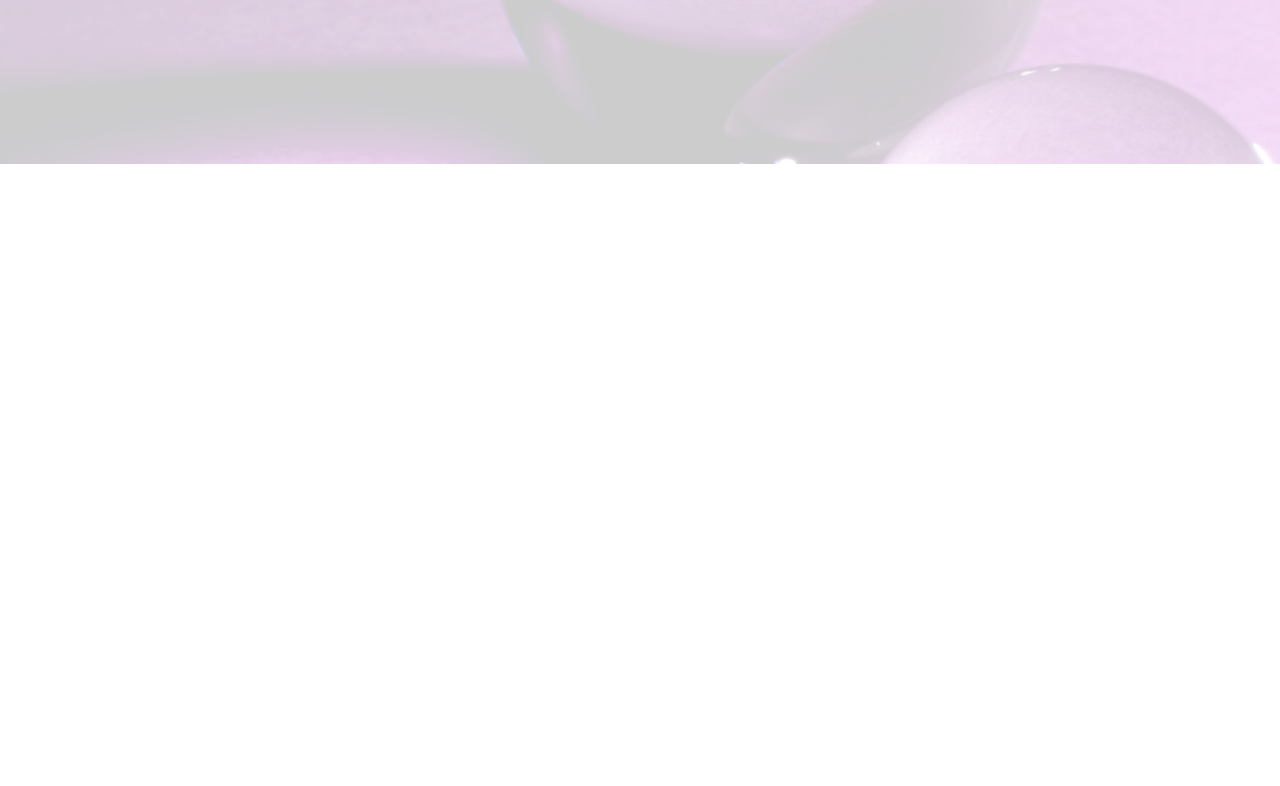
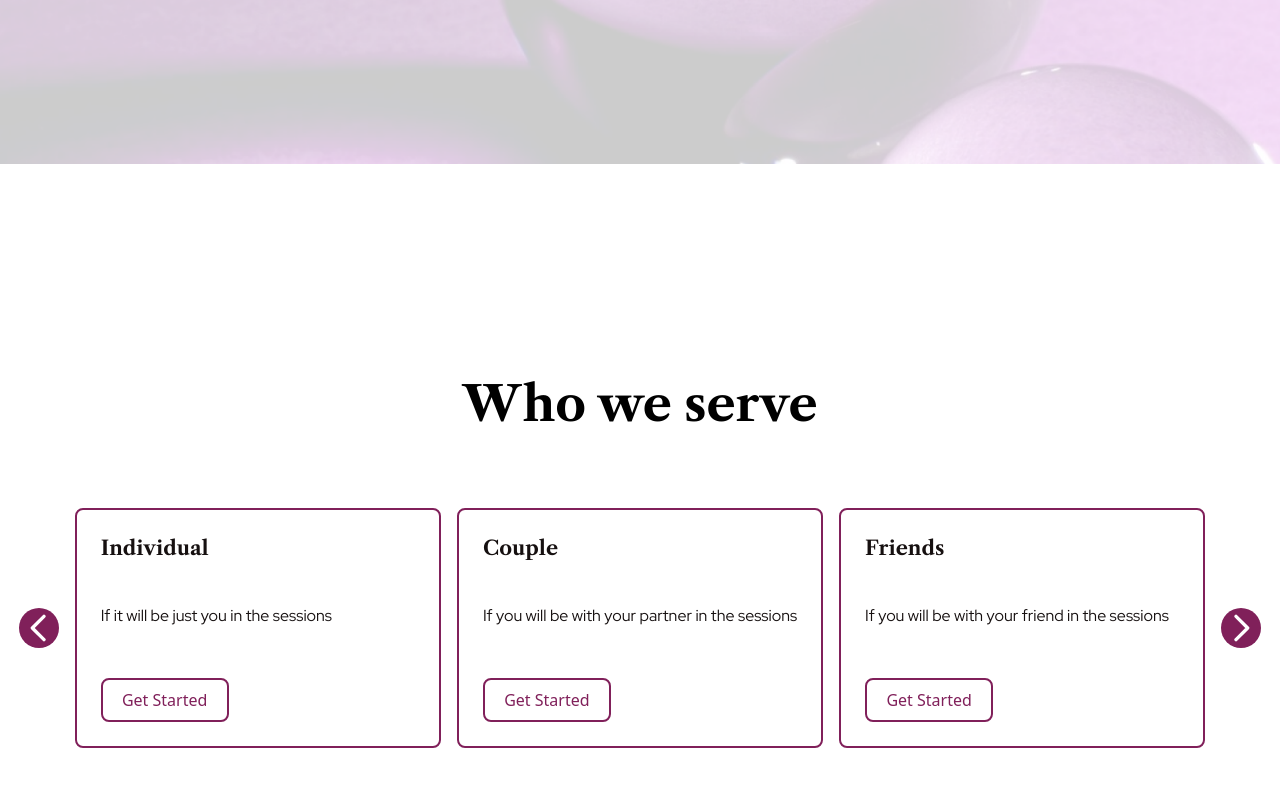
Before and after one commit to JazzyRain14/SerenSpaceFrontendForge, a React (Vite) app: page / in a window 1280 px wide. Shown: the part 636-1422 px from the top of the page. Before the commit the page ends 800 px from the top, so only its background shows below. Built offline with nearby package versions, Linux system fonts and the light colour scheme.

Commit message:
added section 2

```diff
--- a/src/App.jsx
+++ b/src/App.jsx
@@ -1,11 +1,13 @@
 import { useState } from 'react'
 import Section1 from './Components/Section1'
+import Section2 from './Components/Section2'
 
 function App() {
 
   return (
     <>
       <Section1/>
+      <Section2/>
     </>
   )
 }
--- /dev/null
+++ b/src/Components/Section2.jsx
@@ -0,0 +1,96 @@
+import React from "react";
+
+const App = () => {
+  return (
+    <div className="min-h-screen flex flex-col justify-center items-center bg-white">
+      <h1 className="text-5xl font-LibreBold mb-20 text-black">Who we serve</h1>
+      <div className="flex justify-between items-center space-x-4">
+        {/* Left Arrow */}
+        <button className="bg-primary text-white w-10 h-10 rounded-full flex items-center justify-center">
+          <svg
+            xmlns="http://www.w3.org/2000/svg"
+            fill="none"
+            viewBox="0 0 24 24"
+            stroke="currentColor"
+            className="w-10 h-10"
+          >
+            <path
+              strokeLinecap="round"
+              strokeLinejoin="round"
+              strokeWidth="2"
+              d="M15 19l-7-7 7-7"
+            />
+          </svg>
+        </button>
+
+        {/* Cards */}
+        <div className="grid grid-cols-1 md:grid-cols-3 gap-4">
+          {/* Individual Card */}
+          <div className="border-2 border-primary p-6 rounded-lg text-left h-60 flex flex-col">
+            <h2 className="font-LibreBold text-xl mb-2 text-brown-black">
+              Individual
+            </h2>
+            <div className="flex-1 flex flex-col justify-center">
+              <p className="font-RedHat text-brown-black mb-4">
+                If it will be just you in the sessions
+              </p>
+            </div>
+            <button className="bg-transparent text-primary border-2 border-primary px-4 py-2 rounded-lg w-32 self-start">
+              Get Started
+            </button>
+          </div>
+
+          {/* Couple Card */}
+          <div className="border-2 border-primary p-6 rounded-lg text-left h-60 flex flex-col">
+            <h2 className="font-LibreBold text-xl mb-2 text-brown-black">
+              Couple
+            </h2>
+            <div className="flex-1 flex flex-col justify-center">
+              <p className="font-RedHat text-brown-black mb-4">
+                If you will be with your partner in the sessions
+              </p>
+            </div>
+            <button className="bg-transparent text-primary border-2 border-primary px-4 py-2 rounded-lg w-32 self-start">
+              Get Started
+            </button>
+          </div>
+
+          {/* Friends Card */}
+          <div className="border-2 border-primary p-6 rounded-lg text-left h-60 flex flex-col">
+            <h2 className="font-LibreBold text-xl mb-2 text-brown-black">
+              Friends
+            </h2>
+            <div className="flex-1 flex flex-col justify-center">
+              <p className="font-RedHat text-brown-black mb-4">
+                If you will be with your friend in the sessions
+              </p>
+            </div>
+            <button className="bg-transparent text-primary border-2 border-primary px-4 py-2 rounded-lg w-32 self-start">
+              Get Started
+            </button>
+          </div>
+        </div>
+
+        {/* Right Arrow */}
+        <button className="bg-primary text-white w-10 h-10 rounded-full flex items-center justify-center">
+          <svg
+            xmlns="http://www.w3.org/2000/svg"
+            fill="none"
+            viewBox="0 0 24 24"
+            stroke="currentColor"
+            className="w-10 h-10"
+          >
+            <path
+              strokeLinecap="round"
+              strokeLinejoin="round"
+              strokeWidth="2"
+              d="M9 5l7 7-7 7"
+            />
+          </svg>
+        </button>
+      </div>
+    </div>
+  );
+};
+
+export default App;
```
Also changed, not shown: src/Components/Section3.jsx (added), 1 other file (tests, documents, lock files or other folders).
